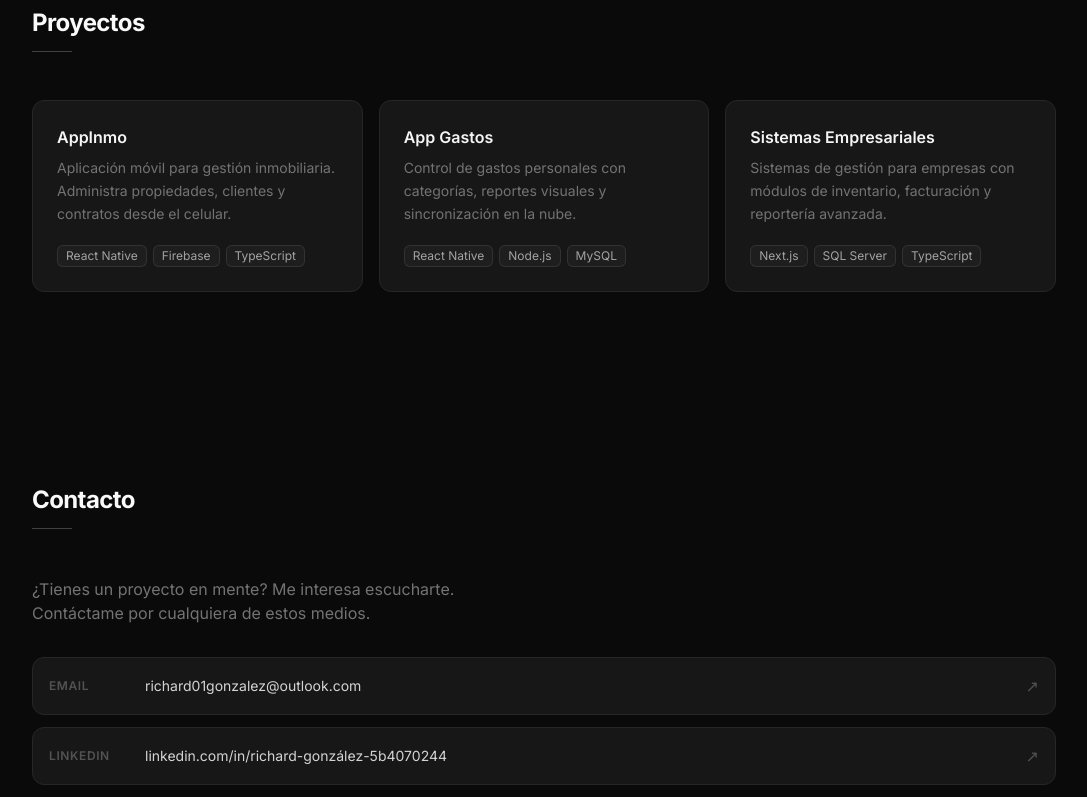
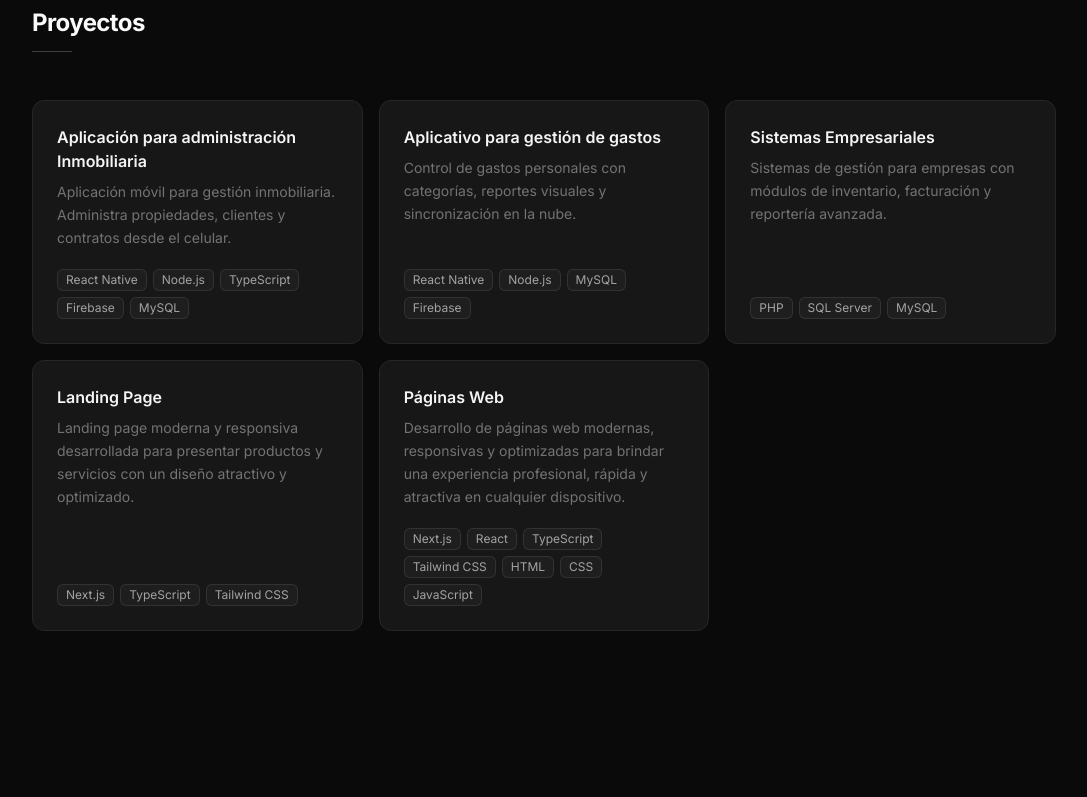
Before and after one commit to richardglez-dev/my_landing_page, a Next.js app: page / in a window 1280 px wide. Shown: the part 1360-2157 px from the top of the page, without its empty margins (96-1183 px from the left). Built offline with nearby package versions, Linux system fonts and the light colour scheme.

Commit message:
Modificaciones

```diff
--- a/components/Projects.tsx
+++ b/components/Projects.tsx
@@ -1,22 +1,35 @@
 const projects = [
   {
-    name: "AppInmo",
+    name: "Aplicación para administración Inmobiliaria",
     description:
       "Aplicación móvil para gestión inmobiliaria. Administra propiedades, clientes y contratos desde el celular.",
-    tech: ["React Native", "Firebase", "TypeScript"],
+    tech: ["React Native", "Node.js","TypeScript", "Firebase", "MySQL"],
   },
   {
-    name: "App Gastos",
+    name: "Aplicativo para gestión de gastos",
     description:
       "Control de gastos personales con categorías, reportes visuales y sincronización en la nube.",
-    tech: ["React Native", "Node.js", "MySQL"],
+    tech: ["React Native", "Node.js", "MySQL", "Firebase"],
   },
   {
     name: "Sistemas Empresariales",
     description:
       "Sistemas de gestión para empresas con módulos de inventario, facturación y reportería avanzada.",
-    tech: ["Next.js", "SQL Server", "TypeScript"],
+    tech: ["PHP", "SQL Server","MySQL"],
   },
+  {
+    name: "Landing Page",
+    description:
+      "Landing page moderna y responsiva desarrollada para presentar productos y servicios con un diseño atractivo y optimizado.",
+    tech: ["Next.js", "TypeScript", "Tailwind CSS"],
+  },
+    {
+  name: "Páginas Web",
+  description:
+    "Desarrollo de páginas web modernas, responsivas y optimizadas para brindar una experiencia profesional, rápida y atractiva en cualquier dispositivo.",
+  tech: [
+    "Next.js","React","TypeScript","Tailwind CSS","HTML","CSS","JavaScript"],
+   },
 ];
 
 export default function Projects() {
```
